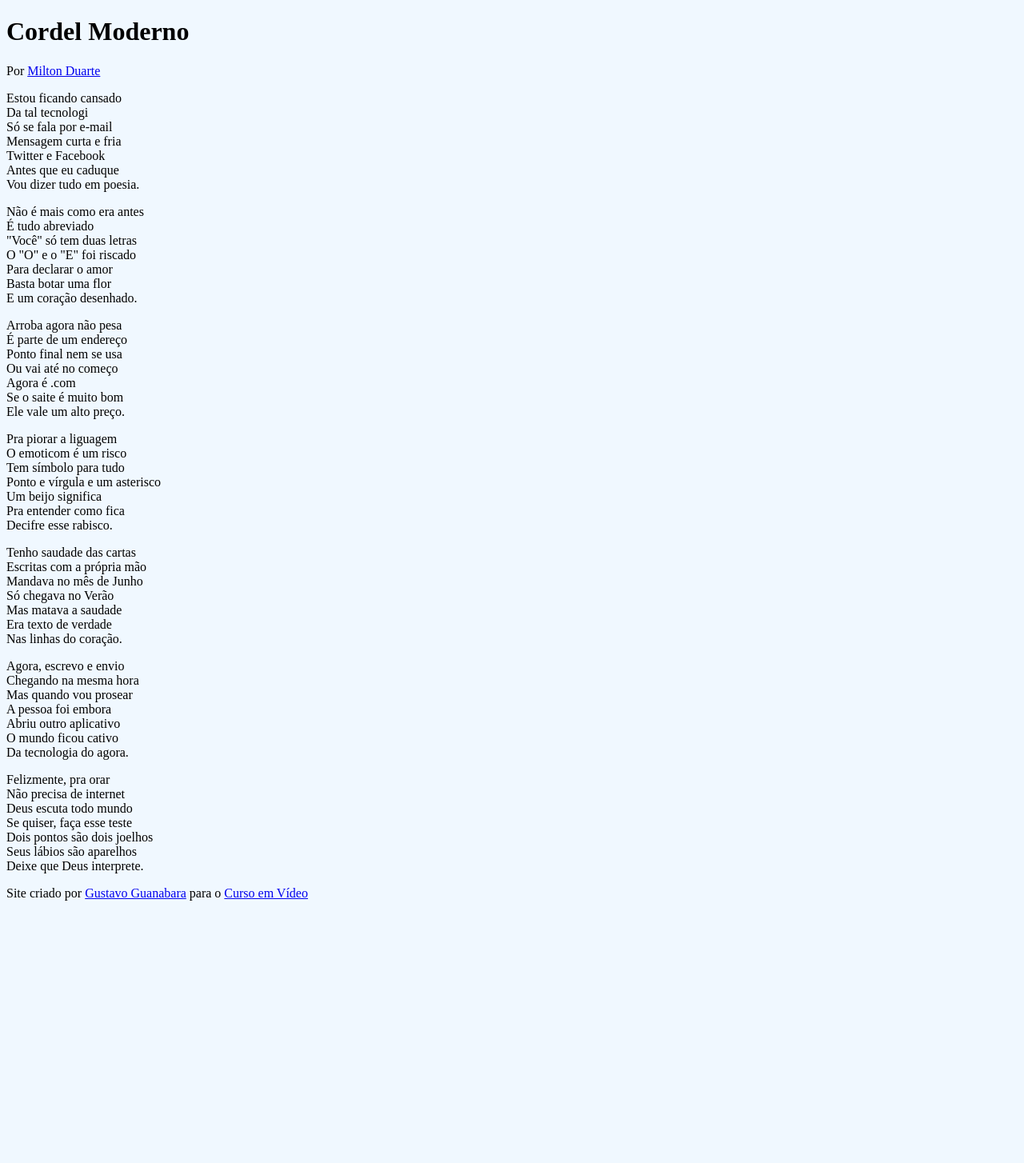
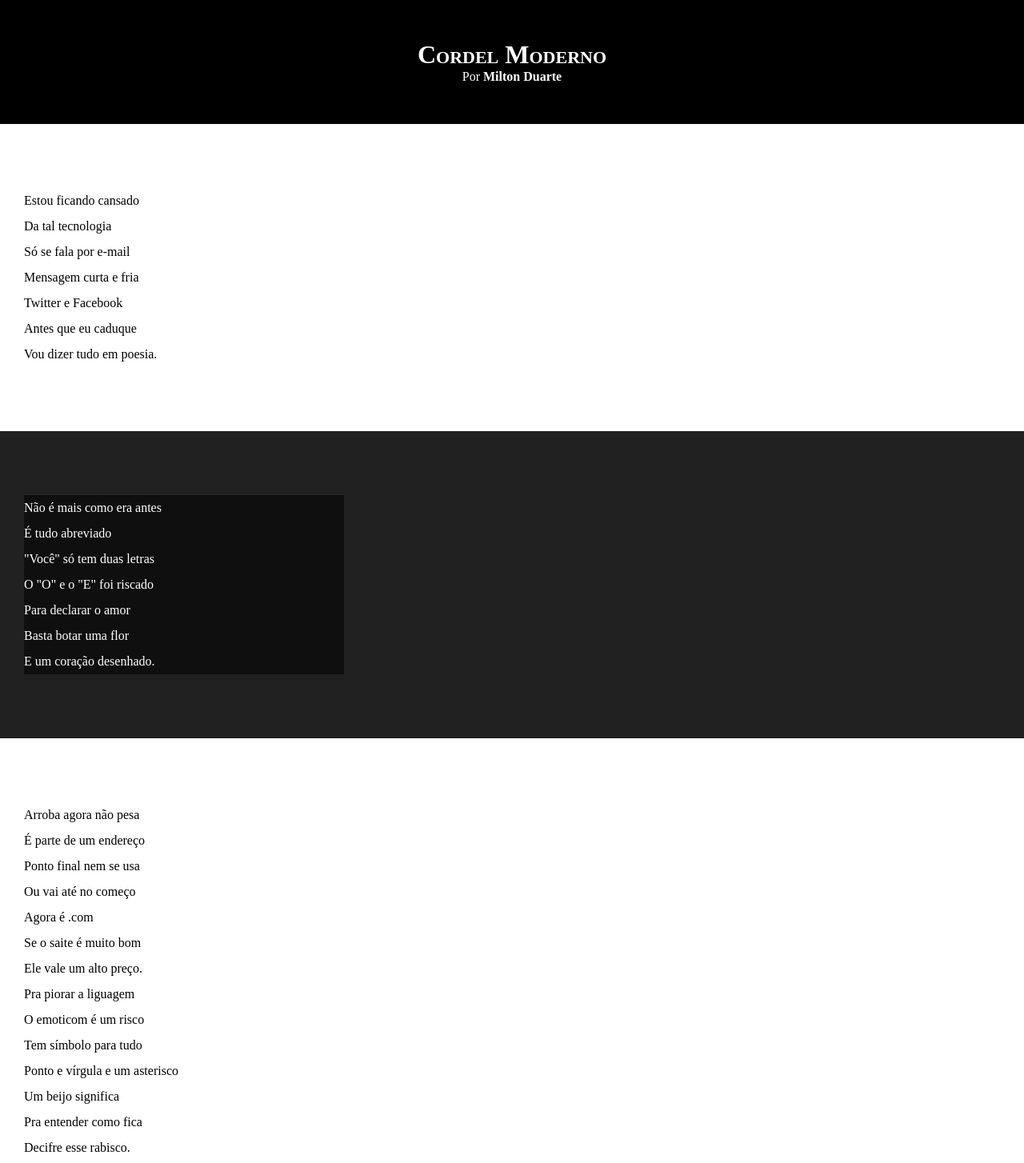
Before and after one commit to borgesrafael/projeto-cordel, a plain HTML site: page index.html in a window 1280 px wide. Shown: the top 1454 px of the page at 80% size. Before the commit the page ends 1142 px from the top, so only its background shows below. Drawn offline with Linux system fonts and the light colour scheme.

Commit message:
atualizando CSS

```diff
--- a/estilo/style.css
+++ b/estilo/style.css
@@ -1,5 +1,58 @@
 @charset "UTF-8";
+*{
+    margin: 0px;
+    padding: 0px;
+}
+html, body{
+    background-color: darkgray;
+    min-height: 100vh;
+}
+header{
+    background-color: black;
+    color: white;
+    text-align: center;
+}
+header > h1{
+    padding-top: 50px;
+    font-variant: small-caps;
+}
+header > p{
+    padding-bottom: 50px;
+}
+header a, footer a{
+    color: white;
+    text-decoration: none;
+    font-weight: bolder;
+}
+header a:hover, footer a:hover{
+    text-decoration: underline;
+}
 
-body{
-    background-color: aliceblue;
+section{
+    padding-top: 10vh;
+    padding-bottom: 10vh;
+    line-height: 2em;
+    padding-left: 30px;
 }
+
+section.normal{
+    background-color: white;
+    color: black;
+}
+
+section.imagem{
+    background-color: rgb(33, 33, 33);
+    color: white;
+}
+
+section.imagem > p{
+    background-color: rgba(0, 0, 0, 0.544);
+    width: 400px;
+}
+
+footer{
+    background-color: black;
+    text-align: center;
+    color: white;
+    padding: 10px;
+}
--- a/index.html
+++ b/index.html
@@ -13,10 +13,10 @@
         <p>Por <a href="https://www.recantodasletras.com.br/poesias/3186743" target="_blank">Milton Duarte</a></p>
     </header>
 
-    <section>
+    <section class="normal">
         <p>
             Estou ficando cansado <br>
-            Da tal tecnologi <br>
+            Da tal tecnologia <br>
             Só se fala por e-mail <br>
             Mensagem curta e fria <br>
             Twitter e Facebook <br>
@@ -25,7 +25,7 @@
         </p>
     </section>
 
-    <section>
+    <section class="imagem">
         <p>
             Não é mais como era antes <br>
             É tudo abreviado <br>
@@ -37,9 +37,7 @@
         </p>
     </section>
 
-
-
-    <section>
+    <section class="normal">
         <p>
             Arroba agora não pesa <br>
             É parte de um endereço <br>
@@ -61,9 +59,7 @@
         </p>
     </section>
 
-
-
-    <section>
+    <section class="imagem">
         <p>
             Tenho saudade das cartas <br>
             Escritas com a própria mão <br>
@@ -75,7 +71,7 @@
         </p>
     </section>
 
-    <section>
+    <section class="normal">
         <p>
             Agora, escrevo e envio <br>
             Chegando na mesma hora <br>
```
